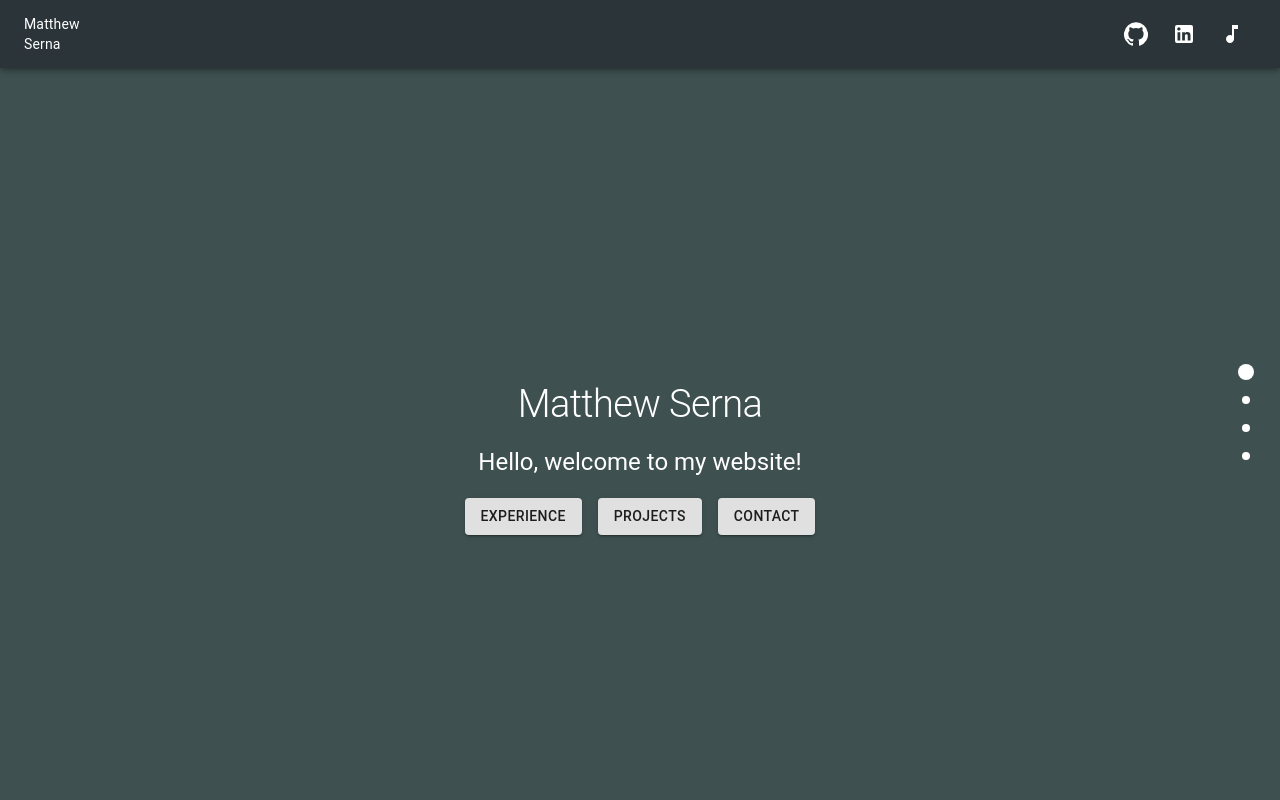
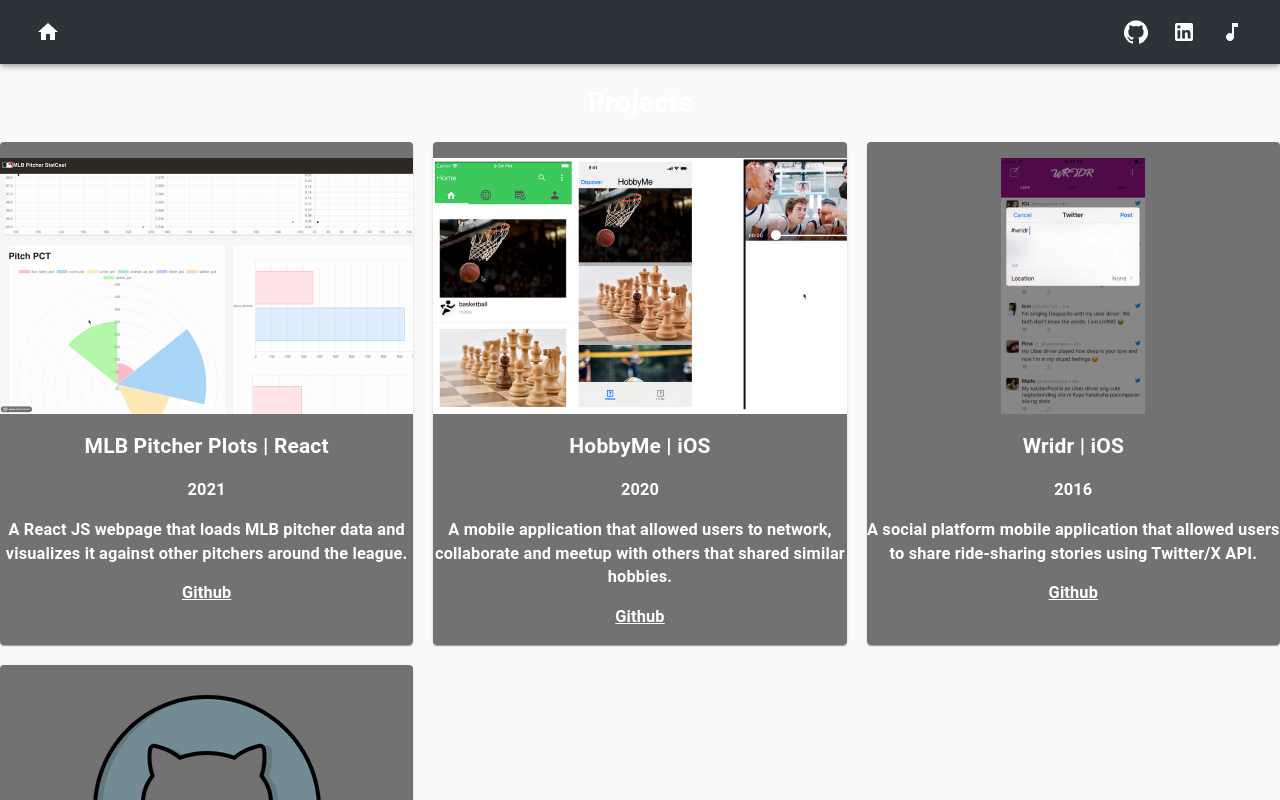
Before and after one commit to mserna/mserna.github.io, a React (Create React App) app: page /projects in a window 1280 px wide. Before the commit this address led to /. Shown: the top 800 px of the page. Built offline with nearby package versions, Linux system fonts and the light colour scheme.

Commit message:
We are doing multi single page web portfolio site

```diff
--- a/src/App.js
+++ b/src/App.js
@@ -1,9 +1,10 @@
 import React from 'react';
 import { Route, Switch, Redirect } from 'react-router-dom';
 
-import logo from './logo.svg';
 import './App.css';
 import { Home } from './home';
+import Experience from './components/Experience';
+import Projects from './components/Projects';
 import { NavBar } from './navbar/nav';
 
 function App() {
@@ -14,6 +15,8 @@
       <div className="container pt-4 pb-4">
         <Switch>
           <Route exact path="/" component={Home}/>
+          <Route exact path="/experience" component={Experience} />
+          <Route exact path="/projects" component={Projects} />
           <Redirect from="*" to="/" />
         </Switch>
       </div>
--- a/src/components/Banner.jsx
+++ b/src/components/Banner.jsx
@@ -8,6 +8,7 @@
     Stack,
 } from "@mui/material";
 import { useEffect, useState} from "react";
+import { useHistory } from "react-router-dom";
 import { makeStyles } from '@material-ui/core/styles';
 
 const useStyles = makeStyles({
@@ -39,17 +40,18 @@
     const classes = useStyles();
     const headline = "Hello, welcome to my website!";
     const name = "Matthew Serna";
-    const projects = document.getElementById("projects");
-    const experience = document.getElementById("experience");
-    const contact = document.getElementById("contact");
 
     useEffect(() => {
         setBannerGrow(true);
     }, []);
 
     var timeout = 1000;
-    var timeout2 = 3500;
-    var timeout3 = 5500;
+    var timeout2 = 2500;
+
+    let history = useHistory();
+    const routeChange = (pathStr) => {
+        history.push(pathStr);
+    };
 
     return(
         <div className="banner" id="home">
@@ -63,11 +65,11 @@
                         <br/>
                     </div>
                 </Grow>
-                <Grow in={bannerGrow} timeout={timeout3}>
+                <Grow in={bannerGrow} timeout={timeout2}>
                     <Stack className="container-body" spacing={2} direction="row" alignContent="center">
-                        <Button variant="contained" className={classes.buttonOne} onClick={() => experience.scrollIntoView()}>Experience</Button>
-                        <Button variant="contained" className={classes.buttonTwo} onClick={() => projects.scrollIntoView()}>Projects</Button>
-                        <Button variant="contained" className={classes.buttonThree} onClick={() => contact.scrollIntoView()}>Contact</Button>
+                        <Button variant="contained" className={classes.buttonOne} onClick={() => routeChange("experience")}>Experience</Button>
+                        <Button variant="contained" className={classes.buttonTwo} onClick={() => routeChange("projects")}>Projects</Button>
+                        <Button variant="contained" className={classes.buttonThree} href="mailto:matthewserna714@gmail.com">Contact</Button>
                     </Stack>
                 </Grow>
             </div>
--- a/src/home/index.jsx
+++ b/src/home/index.jsx
@@ -1,69 +1,16 @@
-import React, { useEffect, useState } from 'react';
+import React from 'react';
 
 // local imports
 import Banner from "../components/Banner";
-import Projects from "../components/Projects";
-import Experience from '../components/Experience';
-import Contact from '../components/Contact';
 
 const Home = () => {
-  // States used to detect scrolling pagination
-  const [scrolling, setScrolling] = useState(false);
-  const [scrollTop, setScrollTop] = useState(0);
-
-  const onScroll = (e) => {
-    setScrollTop(e.target.documentElement.scrollTop);
-    setScrolling(e.target.documentElement.scrollTop > scrollTop);
-  }
-
-  useEffect(() => {
-    window.addEventListener('scroll', onScroll);
-  },[]);
-
-  // This will handle list being updated due to pagination
-  useEffect(() => {
-    var offset = scrollTop;
-    var windowHeight = window.innerHeight;
-    var body = document.body;
-    let padding = 0.75;
-    let pages = ['1', '2', '3', '4'];
-
-    pages.map((page) => {
-      // console.log(offset+" > " + `( ${windowHeight} * (${page-2} + ${padding})`);
-      if(offset > (windowHeight * (page - 2 + padding))) {
-        // console.log(body.classList);
-        body.className = "";
-        body.classList.add("page-" + page);
-      }
-    });
-  }, [scrollTop]);
-
   return(
     <>
       <div className="main">
         <section className="page" id="page1">
           <Banner></Banner>
         </section>
-
-        <section className="page" id="page2">
-          <Experience></Experience>
-        </section>
-
-        <section className="page" id="page3">
-          <Projects></Projects>
-        </section>
-
-        <section className="page" id="page4">
-          <Contact></Contact>
-        </section>
       </div>
-
-      <ul id="pagination">
-        <li><a href="#page1"></a></li>
-        <li><a href="#page2"></a></li>
-        <li><a href="#page3"></a></li>
-        <li><a href="#page4"></a></li>
-      </ul>
     </>
   )
 }
--- a/src/index.css
+++ b/src/index.css
@@ -5,7 +5,6 @@
 .banner {
   position: relative;
   height: 80%;
-  min-height: 500px;
   width: 100%;
 
   text-align: center;
@@ -77,8 +76,8 @@
 a { cursor: pointer; }
 
 .app-container {
-    min-height: 1650px;
-    background-color: "#164773";
+  height: fit-content;
+  background-color: "#164773";
 }
 
 .nav {
--- a/src/navbar/menuBar.jsx
+++ b/src/navbar/menuBar.jsx
@@ -2,7 +2,9 @@
 import PropTypes from 'prop-types';
 
 import { alpha, makeStyles } from '@material-ui/core/styles';
-import { Grid, Tooltip, Paper } from '@material-ui/core';
+import { Tooltip } from '@material-ui/core';
+import { useHistory } from "react-router-dom";
+
 import AppBar from '@material-ui/core/AppBar';
 import Toolbar from '@material-ui/core/Toolbar';
 import CssBaseline from '@material-ui/core/CssBaseline';
@@ -12,8 +14,7 @@
 import GitHubIcon from '@material-ui/icons/GitHub';
 import LinkedInIcon from '@material-ui/icons/LinkedIn';
 import MusicNoteIcon from '@material-ui/icons/MusicNote';
-
-import Logo from '../resources/matthew_serna_logo.png';
+import HomeIcon from '@mui/icons-material/Home';
 
 const useStyles = makeStyles((theme) => ({
     grow: {
@@ -100,6 +101,11 @@
 
 const HideAppBar = (props) => {
     const classes = useStyles();
+    const history = useHistory();
+
+    const hoveredStyle = {
+        cursor: 'initial'
+    }
 
     var sectionStyle = {
       backgroundRepeat: 'no-repeat',
@@ -116,9 +122,9 @@
                 <AppBar style={sectionStyle}>
                 <Toolbar className={classes.customizeToolbar}>
                     <div>
-                      <Grid>
-                          <p>Matthew<br/>Serna</p>
-                      </Grid>
+                      <IconButton color="inherit" onClick={() => history.push("/")}>
+                        <HomeIcon />
+                      </IconButton>
                     </div>
                     <div className={classes.linksSection}>
                       <Tooltip title="Github profile" arrow>
```
